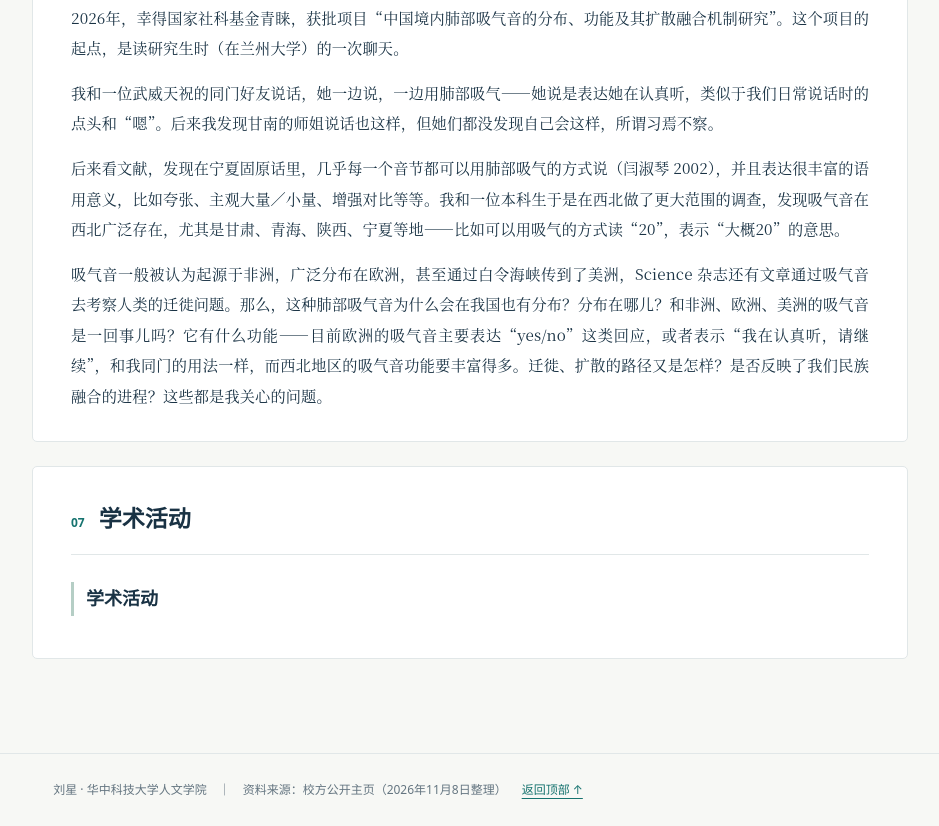
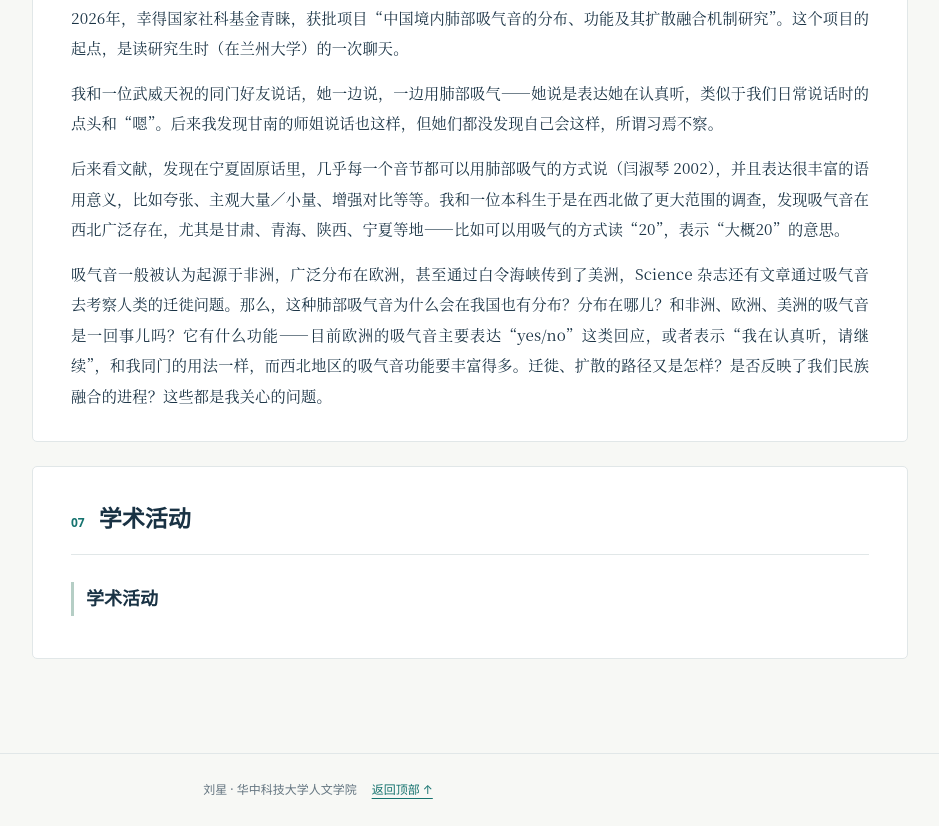
Before and after one commit to liuxing0321/liuxing0321.github.io, a plain HTML site: page index.html in a window 1280 px wide. Shown: the part 9231-10057 px from the top of the page, without its empty margins (322-1261 px from the left). Drawn offline with Linux system fonts and the light colour scheme.

Commit message:
Update footer.html

```diff
--- a/sections/footer.html
+++ b/sections/footer.html
@@ -1,2 +1,2 @@
 <!-- 修改本文件即可更新对应区域；请保留原有 id 和标签结构。 -->
-<footer>刘星 · 华中科技大学人文学院　｜　资料来源：校方公开主页（2026年11月8日整理）<a class="back" href="#top">返回顶部 ↑</a></footer>
+<footer>刘星 · 华中科技大学人文学院<a class="back" href="#top">返回顶部 ↑</a></footer>
```
